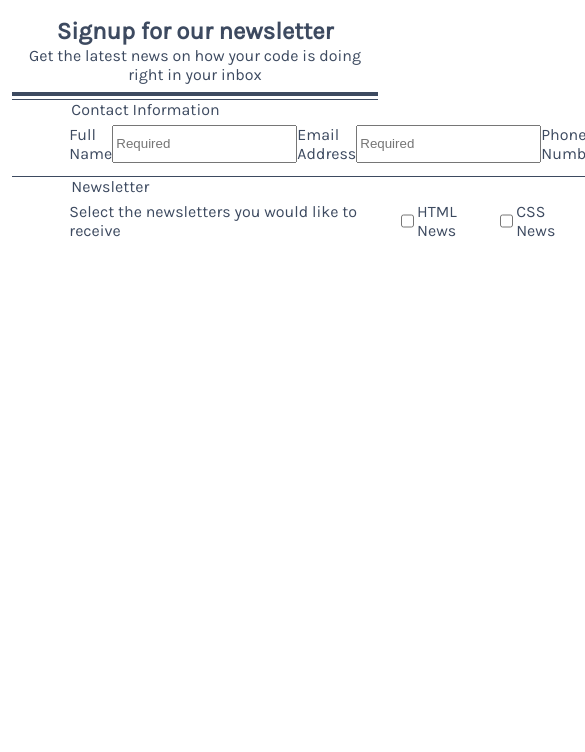
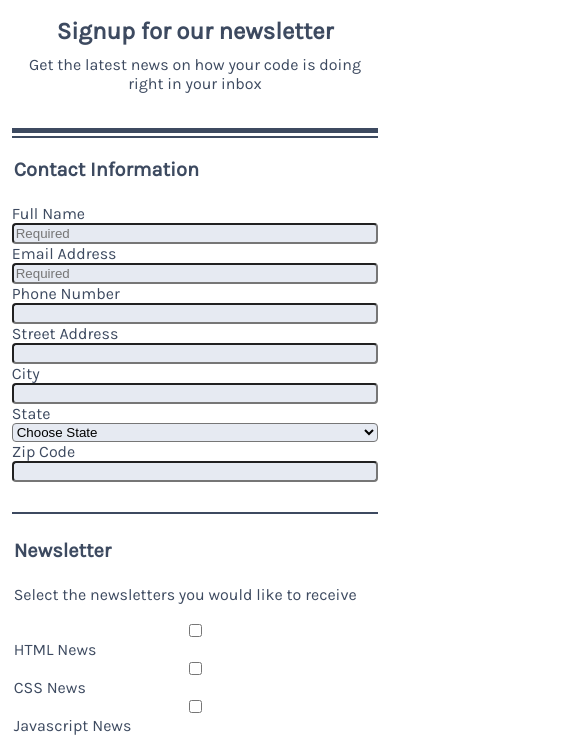
Before and after one commit to rowanjon/techdegree-project-3, a plain HTML site: page index.html in a window 390 px wide. Shown: the part 84-836 px from the top of the page, 585 px wide, since content can reach past the window. Drawn offline with Linux system fonts and the light colour scheme.

Commit message:
fixing some layout issues

```diff
--- a/index.html
+++ b/index.html
@@ -21,7 +21,6 @@
 
     </div>
 
-    <div class="container">
     <form action="index.html" method="post">
 
       <fieldset class="container primary">
@@ -44,7 +43,8 @@
         <input type="text" id="city" name="user_city">
 
         <label for="state">State</label>
-          <select id="state" name="user_state">
+        <select id="state" name="user_state" placeholder="Choose State">
+          <option>Choose State</option>
           <option>State 1</option>
           <option>State 2</option>
           <option>State 3</option>
@@ -57,11 +57,13 @@
 
       </fieldset>
 
-        <div class="bottom-div"></div>
+      <div class="bottom-div2"></div>
 
       <fieldset class="container secondary">
 
         <legend>Newsletter</legend>
+
+        <fieldset class="checkboxes">
 
           <span>Select the newsletters you would like to receive</span>
 
@@ -73,6 +75,10 @@
 
           <input type="checkbox" id="javascript-news" name="javascript-news" value="javascript-news">
           <label for="javascript-news">Javascript News</label>
+
+        </fieldset>
+
+        <fieldset class="radios">
 
           <span>Newsletter format</span>
 
@@ -88,9 +94,10 @@
           <button type="submit" name="signup" id="signup">Sign Up</button>
 
         </fieldset>
+        <span class="copyright">Copyright&copy; The Code Review</span>
+      </fieldset>
 
     </form>
-    </div>
 
   </body>
 </html>
--- a/styles.css
+++ b/styles.css
@@ -31,21 +31,59 @@ h2 {
 
 #top-div {
   background: #3d4a60;
-  height: 4px;
+  height: 5px;
 }
 
+.bottom-div2,
 .bottom-div {
   background: #3d4a60;
-  height: 1px;
+  height: 2px;
   margin-top: 3px;
 }
 
+fieldset,
 .container {
   display: flex;
+  flex-direction: column;
   border: none;
+  padding: 0;
 }
 
+legend {
+  font-size: 20px;
+  font-weight: bold;
+  margin: 20px 0 23px;
+}
 
+.primary,
+.secondary {
+  margin: 0;
+  justify-content: flex-end;
+  max-height: 30%;
+}
+
+input,
+select,
+textarea {
+  background: #e6eaf2;
+  border-radius: 4px;
+}
+
+input:focus {
+  border-color: coral;
+}
+
+#signup {
+  border-radius: 4px;
+  border: none;
+  background: mediumaquamarine;
+  color: white;
+}
+
+.copyright {
+  text-align: center;
+  opacity: 0.8;
+}
 
 
 /**** Mobile Layout ****/
@@ -57,9 +95,36 @@ h2 {
     padding: 25px;
   }
 
+  h2 {
+    margin-bottom: 10px;
+  }
+
+  form {
+    margin: 0 3% 150px;
+  }
+
   #top-div {
-    margin-top: 8px;
+    margin-top: 35px;
   }
+
+  .bottom-div {
+    margin-bottom: 20px;
+  }
+
+  .bottom-div2 {
+    margin: 30px 0 25px;
+  }
+
+  .secondary span {
+    margin-bottom: 17px;
+  }
+
+  .checkboxes,
+  .radios {
+    display: inline-flex;
+    margin-bottom: 20px;
+  }
+
 
 
 }
```
Lines whose indentation alone changed are shown as unchanged.
